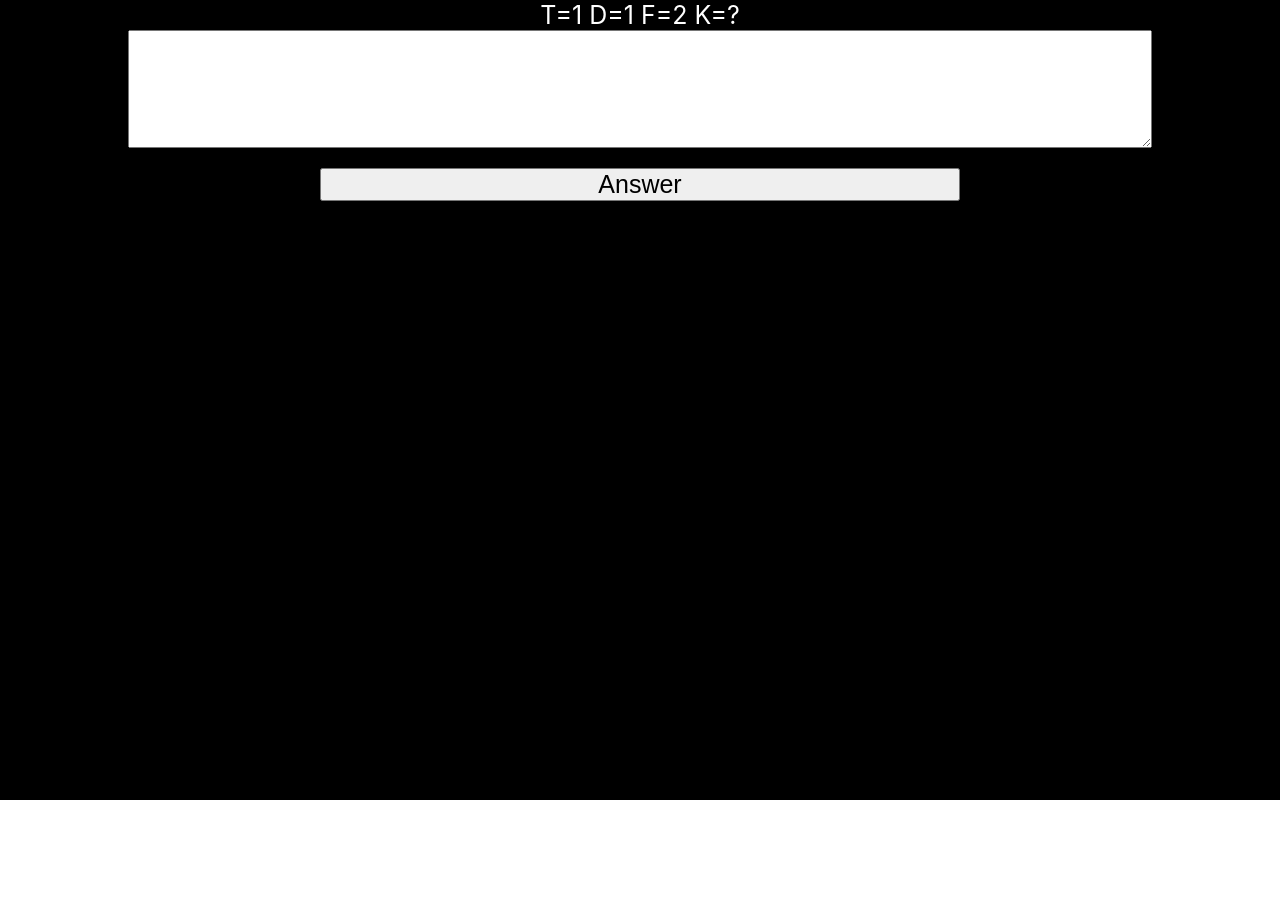
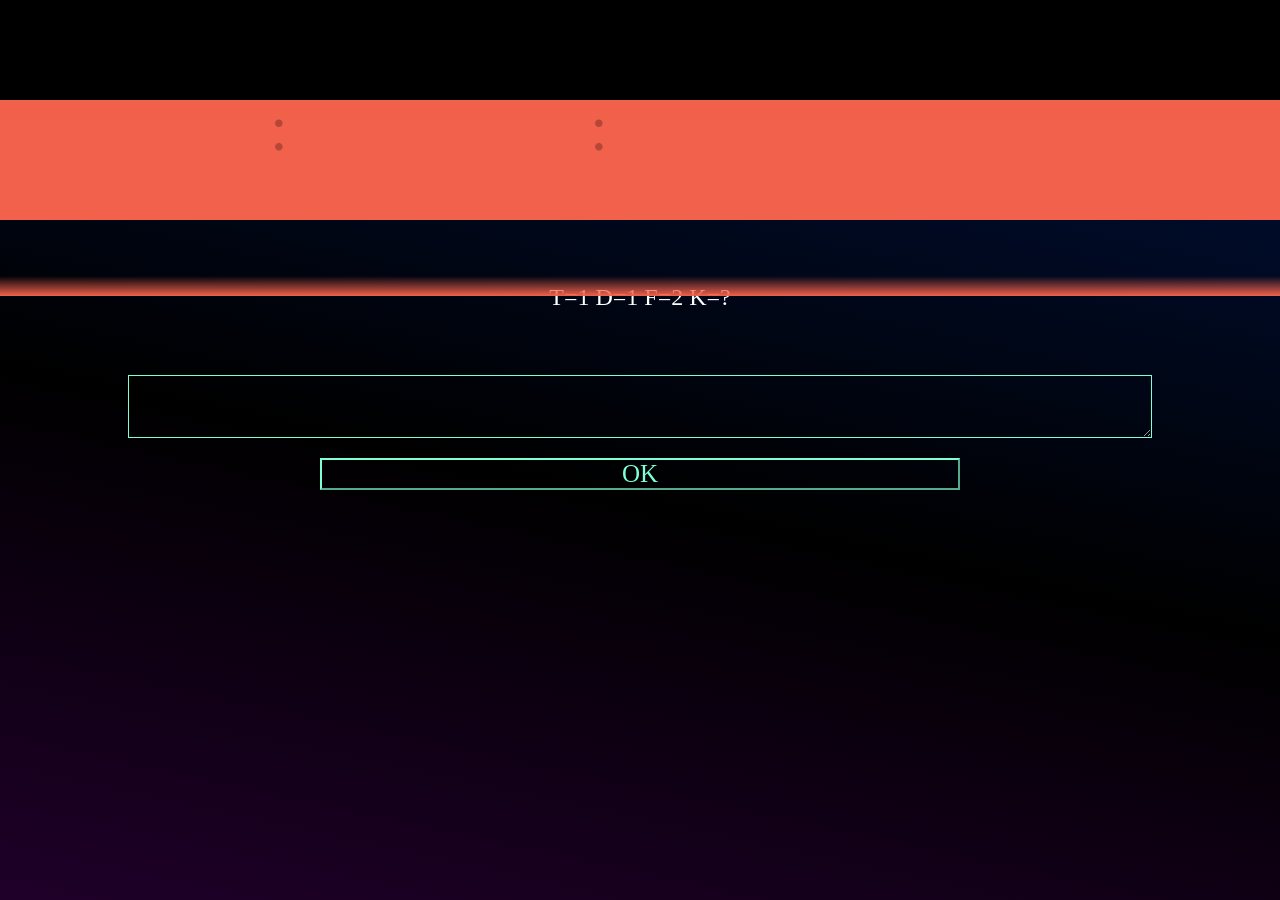
Before and after one commit to Taiyaki256/fes-esc-web, a Next.js app: page /escape in a window 1280 px wide. Before the commit the page ends 800 px from the top, so only its background shows below. Built offline with nearby package versions, Linux system fonts and the light colour scheme.

Commit message:
styles
Co-authored-by: zhixuan <zhixuan@zhixuan.dev>

```diff
--- a/components/layout/Layout.tsx
+++ b/components/layout/Layout.tsx
@@ -12,6 +12,7 @@ type Props = {
 const Layout = ({ children, title, back, url, noshow }: Props) => {
   return (
     <>
+      <link rel="stylesheet" type="text/css" href="//fonts.googleapis.com/css?family=Ubuntu+Mono" />
       <div className={styles.container}>
         {children}
       </div>
--- a/package.json
+++ b/package.json
@@ -9,6 +9,7 @@
     "lint": "next lint"
   },
   "dependencies": {
+    "compass-mixins": "^0.12.12",
     "next": "12.3.1",
     "react": "18.2.0",
     "react-dom": "18.2.0"
@@ -18,6 +19,7 @@
     "@types/react": "^18.0.21",
     "eslint": "8.23.1",
     "eslint-config-next": "12.3.1",
+    "react-countdown": "^2.3.3",
     "sass": "^1.55.0",
     "typescript": "^4.8.4"
   }
--- a/pages/escape.tsx
+++ b/pages/escape.tsx
@@ -1,24 +1,114 @@
 import { ReactElement, SetStateAction, useState } from "react";
 import styles from "styles/esc.module.scss";
 import Layout from 'components/layout/Layout'
-
-
 
 const Escape = () => {
   const [pages, setPages] = useState(0);
   const [text, setText] = useState("");
 
+  const timer = () => {
+    return (
+      <div className={styles.timer}>
+        <div className={styles.wrapper}>
+          <div className={styles.timepartwrapper}>
+            <div className={`${styles.timepart} ${styles.minutes} ${styles.tens}`}>
+              <div className={styles.digitwrapper}>
+                <span className={styles.digit}>0</span>
+                <span className={styles.digit}>0</span>
+              </div>
+            </div>
+            <div className={`${styles.timepart} ${styles.minutes} ${styles.ones}`}>
+              <div className={styles.digitwrapper}>
+                <span className={styles.digit}>0</span>
+                <span className={styles.digit}>9</span>
+                <span className={styles.digit}>8</span>
+                <span className={styles.digit}>7</span>
+                <span className={styles.digit}>6</span>
+                <span className={styles.digit}>5</span>
+                <span className={styles.digit}>4</span>
+                <span className={styles.digit}>3</span>
+                <span className={styles.digit}>2</span>
+                <span className={styles.digit}>1</span>
+                <span className={styles.digit}>0</span>
+              </div>
+            </div>
+          </div>
+          <div className={styles.timepartwrapper}>
+            <div className={`${styles.timepart} ${styles.seconds} ${styles.tens}`}>
+              <div className={styles.digitwrapper}>
+                <span className={styles.digit}>0</span>
+                <span className={styles.digit}>6</span>
+                <span className={styles.digit}>5</span>
+                <span className={styles.digit}>4</span>
+                <span className={styles.digit}>3</span>
+                <span className={styles.digit}>2</span>
+                <span className={styles.digit}>1</span>
+                <span className={styles.digit}>0</span>
+              </div>
+            </div>
+            <div className={`${styles.timepart} ${styles.seconds} ${styles.ones}`}>
+              <div className={styles.digitwrapper}>
+                <span className={styles.digit}>0</span>
+                <span className={styles.digit}>9</span>
+                <span className={styles.digit}>8</span>
+                <span className={styles.digit}>7</span>
+                <span className={styles.digit}>6</span>
+                <span className={styles.digit}>5</span>
+                <span className={styles.digit}>4</span>
+                <span className={styles.digit}>3</span>
+                <span className={styles.digit}>2</span>
+                <span className={styles.digit}>1</span>
+                <span className={styles.digit}>0</span>
+              </div>
+            </div>
+          </div>
+          <div className={styles.timepartwrapper}>
+            <div className={`${styles.timepart} ${styles.hundredths} ${styles.tens}`}>
+              <div className={styles.digitwrapper}>
+                <span className={styles.digit}>0</span>
+                <span className={styles.digit}>9</span>
+                <span className={styles.digit}>8</span>
+                <span className={styles.digit}>7</span>
+                <span className={styles.digit}>6</span>
+                <span className={styles.digit}>5</span>
+                <span className={styles.digit}>4</span>
+                <span className={styles.digit}>3</span>
+                <span className={styles.digit}>2</span>
+                <span className={styles.digit}>1</span>
+                <span className={styles.digit}>0</span>
+              </div>
+            </div>
+            <div className={`${styles.timepart} ${styles.hundredths} ${styles.ones}`}>
+              <div className={styles.digitwrapper}>
+                <span className={styles.digit}>0</span>
+                <span className={styles.digit}>9</span>
+                <span className={styles.digit}>8</span>
+                <span className={styles.digit}>7</span>
+                <span className={styles.digit}>6</span>
+                <span className={styles.digit}>5</span>
+                <span className={styles.digit}>4</span>
+                <span className={styles.digit}>3</span>
+                <span className={styles.digit}>2</span>
+                <span className={styles.digit}>1</span>
+                <span className={styles.digit}>0</span>
+              </div>
+            </div>
+          </div>
+        </div>
+      </div >
+    )
+  }
   const textArea = () => {
     return (
       <div className={styles.textBox}>
-        <textarea rows={4} className={styles.textBox0} value={text} onChange={changeText}></textarea>
+        <textarea rows={1} className={styles.textBox0} value={text} onChange={changeText}></textarea>
       </div>
     )
   }
   const ansBtn = () => {
     return (
       <div className={styles.answerButton}>
-        <button className={styles.ansBtn} onClick={() => onClick()}>Answer</button>
+        <button className={styles.ansBtn} onClick={() => onClick()}>OK</button>
       </div>
     )
   }
@@ -43,15 +133,24 @@ const Escape = () => {
   const changeText = (e: { target: { value: SetStateAction<string>; }; }) => {
     setText(e.target.value);
   };
-  switch (pages) {
-    case 0:
+
+  const questionList: string[] = [
+    "T=1 D=1 F=2 K=?",
+    "場所 教卓のしたとか",
+    "WD=木,RM=部屋,DR=人形,PL=?",
+    "0, 1, 1, 2, 3, 5, V, 13, 21, 34, 55…の時 X =? <br> 1, W, 27, 64, 125, 216…の時 Y =? <br> 3.1, X, 1, 5, 9, 2, 6, 5…の時 Z =? <br> X + Y - Z=A <br> A を答えよ",
+    "暗証番号 4614"
+  ]
+
+
   return (
     <>
       <div className={styles.main}>
         <div className={styles.mainTop}>
+          {timer()}
         </div>
         <div className={styles.question}>
-              <p>T=1 D=1 F=2 K=?</p>
+          <p className={styles.mono} dangerouslySetInnerHTML={{ __html: questionList[pages] }}></p>
         </div>
         {textArea()}
         <div className={styles.mainBottom}>
@@ -60,73 +159,7 @@ const Escape = () => {
       </div>
     </>
   )
-    case 1:
-      return (
-        <>
-          <div className={styles.main}>
-            <div className={styles.mainTop}>
-            </div>
-            <div className={styles.question}>
-              <p>場所 教卓のしたとか</p>
-            </div>
-            {textArea()}
-            <div className={styles.mainBottom}>
-              {ansBtn()}
-            </div>
-          </div>
-        </>
-      )
-    case 2:
-      return (
-        <>
-          <div className={styles.main}>
-            <div className={styles.mainTop}>
-            </div>
-            <div className={styles.question}>
-              <p>WD=木,RM=部屋,DR=人形,PL=?</p>
-            </div>
-            {textArea()}
-            <div className={styles.mainBottom}>
-              {ansBtn()}
-            </div>
-          </div>
-        </>
-      )
-    case 3:
-      return (
-        <>
-          <div className={styles.main}>
-            <div className={styles.mainTop}>
-            </div>
-            <div className={styles.question}>
-              <p>0,1,1,2,3,5,V,13,21,34,55…の時 X=?<br></br>
-                1,W,27,64,125,216…の時 Y=?<br></br>
-                3.1,X,1,5,9,2,6,5…の時 Z=?<br></br>
-                X+Y-Z=A<br></br>
-                A を答えよ</p>
-            </div>
-            {textArea()}
-            <div className={styles.mainBottom}>
-              {ansBtn()}
-            </div>
-          </div>
-        </>
-      )
-    case 4:
-      return (
-        <>
-          <div className={styles.main}>
-            <div className={styles.mainTop}>
-            </div>
-            <div className={styles.question}>
-              <p>暗証番号 4614</p>
-            </div>
-            <div className={styles.mainBottom}>
-            </div>
-          </div>
-        </>
-      )
-  }
+
 }
 
 Escape.getLayout = function getLayout(page: ReactElement) {
--- a/styles/esc.module.scss
+++ b/styles/esc.module.scss
@@ -1,16 +1,211 @@
-.body{
-    width: 100%;
-    height: 100%;
-    margin:0;
-    padding:0;
+@import "~compass-mixins/lib/compass/css3";
+
+/* Play with speed and easing of the animation */
+$one-second: 1s;
+$easing: cubic-bezier(1,0,1,0);
+/* =========================================== */
+
+@mixin animate($count) {
+    $step: (100 / $count);
+    $progress: 0%;
+    $translate: -$digit-height;
+    @while $progress < 100 {
+        #{$progress} { transform: translateY($translate); }
+        $progress: $progress + $step;
+        $translate: $translate - $digit-height;
+    }
 }
 
+$digit-height: 100%;
+
+.digit {
+    display: inline-block;
+    font-size: 64px;
+    color: rgba(0,0,0,0.25);
+    height: $digit-height;
+    line-height: 1;
+    }
+
+.timepartwrapper {
+    display: inline-block;
+    margin-right: 50px;
+    position: relative;
+
+    &:not(:last-child):after {
+        content: ":";
+        display: block;
+        width: 30px;
+        position: absolute;
+        top: 0px;
+        right: -30px;
+        color: rgba(0,0,0,0.25);
+        font-size: 64px;
+        line-height: 0.9;
+    }
+}
+
+.timepart {
+    width: 140px;
+    text-align: center;
+    height: $digit-height;
+    overflow: hidden;
+    display: inline-block;
+    margin-left: -5px;
+    box-sizing: border-box;
+
+    .digitwrapper {
+        animation-timing-function: $easing;
+    }
+
+    &.minutes {
+        &.tens .digitwrapper {
+        animation-name: minutes-tens;
+        animation-duration: $one-second * 10 * 6 * 10 * 6;
+        animation-iteration-count: 1;
+        }
+        &.ones .digitwrapper {
+        animation-name: minutes-ones;
+        animation-duration: $one-second * 10 * 6 * 10;
+        animation-iteration-count: 6;
+        }
+    }
+
+    &.seconds {
+        &.tens .digitwrapper {
+        animation-name: seconds-tens;
+        animation-duration: $one-second * 10 * 6;
+        animation-iteration-count: 60;
+        }
+        &.ones .digitwrapper {
+        animation-name: seconds-ones;
+        animation-duration: $one-second * 10;
+        animation-iteration-count: 360;
+        }
+    }
+
+    &.hundredths {
+        &.tens .digitwrapper {
+        animation-name: hundredths-tens;
+        animation-duration: $one-second;
+        animation-iteration-count: 3600;
+        }
+        &.ones .digitwrapper {
+        animation-name: hundredths-ones;
+        animation-duration: $one-second / 10;
+        animation-iteration-count: 36000;
+        }
+    }
+}
+
+.timer {
+    background: #F1614B;
+    margin: 0;
+    font-family: "Aldrich";
+    height: 15vh;
+}
+
+@keyframes minutes-tens {
+    $step: (100 / 6);
+    $progress: 0%;
+    $translate: -$digit-height;
+    @while $progress < 100 {
+        #{$progress} { transform: translateY($translate); }
+        $progress: $progress + $step;
+        $translate: $translate - $digit-height;
+        }
+    }
+@keyframes minutes-ones {
+    $step: (100 / 10);
+    $progress: 0%;
+    $translate: -$digit-height;
+    @while $progress < 100 {
+        #{$progress} { transform: translateY($translate); }
+        $progress: $progress + $step;
+        $translate: $translate - $digit-height;
+        }
+    }
+
+@keyframes seconds-tens {
+    $step: (100 / 6);
+    $progress: 0%;
+    $translate: -$digit-height;
+    @while $progress < 100 {
+        #{$progress} { transform: translateY($translate); }
+        $progress: $progress + $step;
+        $translate: $translate - $digit-height;
+        }
+    }
+
+@keyframes seconds-ones {
+    $step: (100 / 10);
+    $progress: 0%;
+    $translate: -$digit-height;
+    @while $progress < 100 {
+        #{$progress} { transform: translateY($translate); }
+        $progress: $progress + $step;
+        $translate: $translate - $digit-height;
+        }
+    }
+
+@keyframes hundredths-tens {
+    $step: (100 / 10);
+    $progress: 0%;
+    $translate: -$digit-height;
+    @while $progress < 100 {
+        #{$progress} { transform: translateY($translate); }
+        $progress: $progress + $step;
+        $translate: $translate - $digit-height;
+        }
+    }
+@keyframes hundredths-ones {
+    $step: (100 / 10);
+    $progress: 0%;
+    $translate: -$digit-height;
+    @while $progress < 100 {
+        #{$progress} { transform: translateY($translate); }
+        $progress: $progress + $step;
+        $translate: $translate - $digit-height;
+        }
+    }
+
+    .wrapper {
+        margin: 100px auto;
+        width: 100%;
+        position: relative;
+
+        &:before, &:after {
+            content: "";
+            display: block;
+            position: absolute;
+            width: 100%;
+            left: 0;
+            height: 20px;
+            z-index: 10;
+        }
+
+        &:before {
+            top: 0px;
+            @include background-image(linear-gradient(top,  rgba(241,97,75,1) 0%,rgba(241,97,75,0) 100%));
+        }
+
+        &:after {
+            bottom: 0px;
+            @include background-image(linear-gradient(top,  rgba(241,97,75,0) 0%,rgba(241,97,75,1) 100%));
+        }
+    }
+
 .main{
-    background-color: black;
-    width: 100%;
-    height: 100%;
-    margin:0;
-    padding:0;
+    background: linear-gradient(192.05deg, #000F35 0%, #000000 50%, #1F0029 100%);
+    min-width: 100vw;
+    min-height: 100vh;
+}
+
+.mono {
+    font-family: "Ubuntu Mono";
+    font-size:24px;
+    font-style: normal;
+    font-variant: normal;
+    font-weight: 500;
 }
 
 .question{
@@ -18,6 +213,8 @@
     font-size: 25px;
     text-align: center;
     width: 100%;
+    padding-top: 8vh;
+    padding-bottom: 8vh;
     p{
         margin: 0;
         padding: 0;
@@ -31,11 +228,15 @@
     textarea{
         margin:0;
         padding:0;
+        padding-top: 2vh;
+        padding-bottom: 2vh;
+        border-color: aquamarine;
         margin-left: auto;
         margin-right: auto;
         width: 80%;
         height: 100%;
         font-size: 25px;
+        background-color: transparent;
     }
 }
 
@@ -50,8 +251,15 @@
         padding:0;
         margin-left: auto;
         margin-right: auto;
+        background-color: transparent;
+        color: aquamarine;
         width: 50%;
         height: 100%;
         font-size: 25px;
+        font-family: "Ubuntu Mono";
+        font-style: normal;
+        font-variant: normal;
+        font-weight: 500;
+        border-color: aquamarine;
     }
 }
--- a/styles/globals.css
+++ b/styles/globals.css
@@ -5,16 +5,6 @@ body {
   font-family: -apple-system, BlinkMacSystemFont, Segoe UI, Roboto, Oxygen,
     Ubuntu, Cantarell, Fira Sans, Droid Sans, Helvetica Neue, sans-serif;
   height: 100%;
-}
-head{
-  height: 0;
-  width: 0;
-}
-
-#__next {
-  height: 100%;
-  margin:0;
-  padding:0;
 }
 
 a {
@@ -26,12 +16,9 @@ a {
   box-sizing: border-box;
 }
 
-@media (prefers-color-scheme: dark) {
-  html {
-    color-scheme: dark;
-  }
-  body {
-    color: white;
-    background: black;
-  }
+body {
+  min-height: 100vh;
+  min-width: 100vw;
+  color: white;
+  background: black;
 }
```
Also changed, not shown: pages/console.tsx (added, +14 -0 lines), 1 other file (tests, documents, lock files or other folders). Lines whose indentation alone changed are shown as unchanged.
